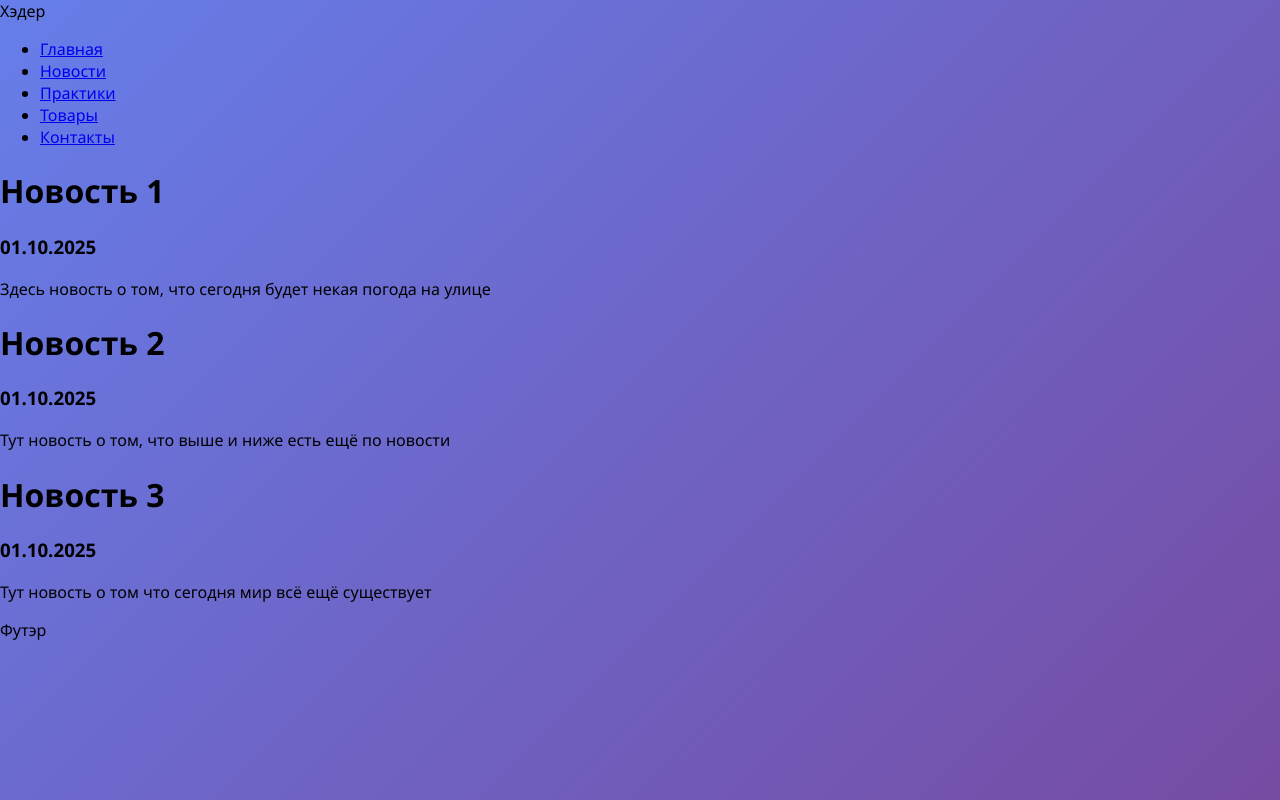
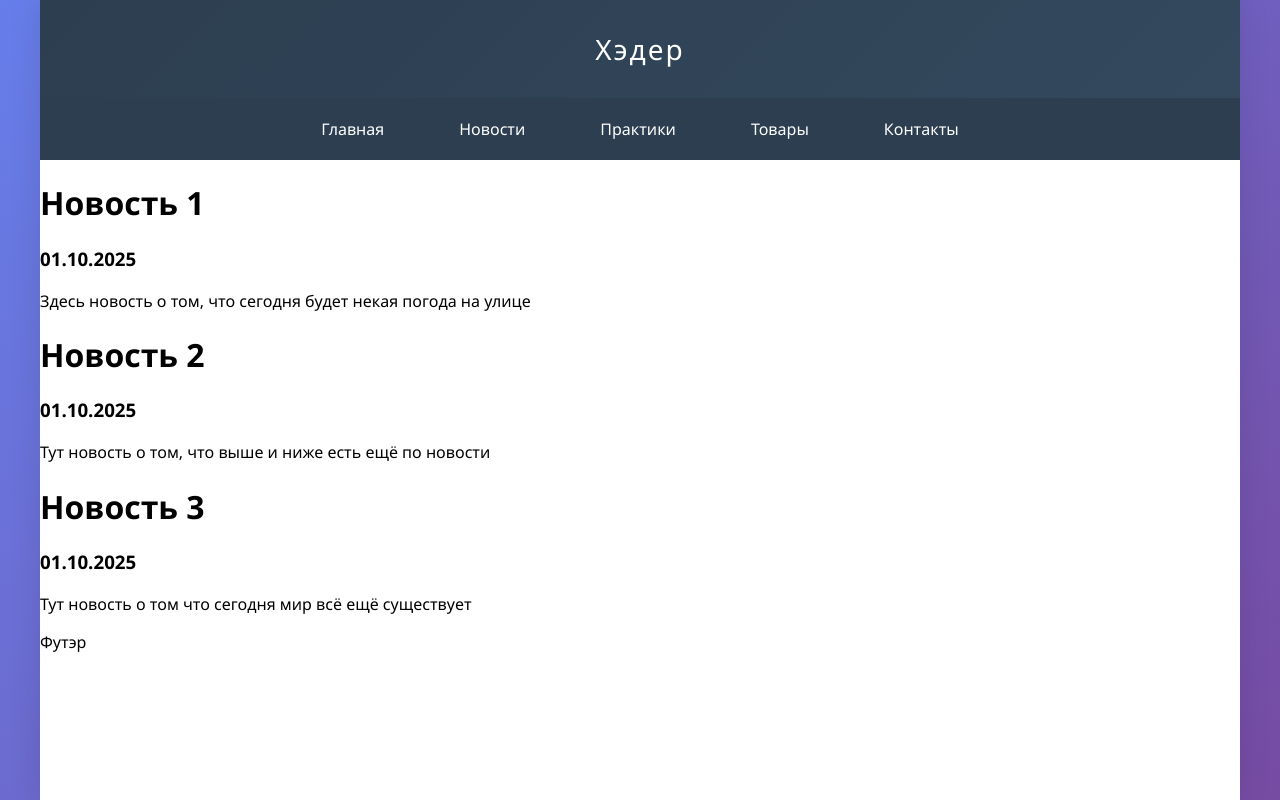
Before and after one commit to AcidicAcidity/RTU_Practice_FrontEnd_BackEnd, a plain HTML site: page pages/news.html in a window 1280 px wide. Drawn offline with Linux system fonts and the light colour scheme; files that its build step writes are made by us from their sources.

Commit message:
UPD roadmaps all pages

```diff
--- a/pages/news.html
+++ b/pages/news.html
@@ -4,18 +4,19 @@
     <meta charset="UTF-8">
     <meta name="viewport" content="width=device-width, initial-scale=1.0">
     <title>Сайт для практичек</title>
-    <link rel="stylesheet" href="/RTU/practice_front_back/style/styles.css">
+    <link rel="stylesheet" href="../style/styles.css">
 
 </head>
 <body>
-    <div id="header">Хэдер</div>
-    <div id="menu">
-        <ul>
-            <li><a href="index.html">Главная</a></li>
-            <li><a href="pages/news.html">Новости</a></li>
-            <li><a href="pages/practice.html">Практики</a></li>
-            <li><a href="pages/goods.html">Товары</a></li>
-            <li><a href="pages/contacts.html">Контакты</a></li>
+    <div class="page-container">
+        <div class="header">Хэдер</div>
+        <div class="nav">
+            <ul class="nav-list">
+                <li class="nav-item"><a class="nav-link" href="../index.html">Главная</a></li>
+                <li class="nav-item"><a class="nav-link" href="news.html">Новости</a></li>
+                <li class="nav-item"><a class="nav-link" href="practice.html">Практики</a></li>
+                <li class="nav-item"><a class="nav-link" href="goods.html">Товары</a></li>
+                <li class="nav-item"><a class="nav-link" href="contacts.html">Контакты</a></li>
             </ul>
         </div>
         <div id="content">
@@ -36,5 +37,6 @@
             </p>
         </div>
         <div id="footer">Футэр</div>
+    </div>
 </body>
 </html>
```
Also changed, not shown: pages/contacts.html (+6 -6 lines), pages/goods.html (+5 -5 lines), pages/practice.html (+12 -10 lines). Lines whose indentation alone changed are shown as unchanged.
